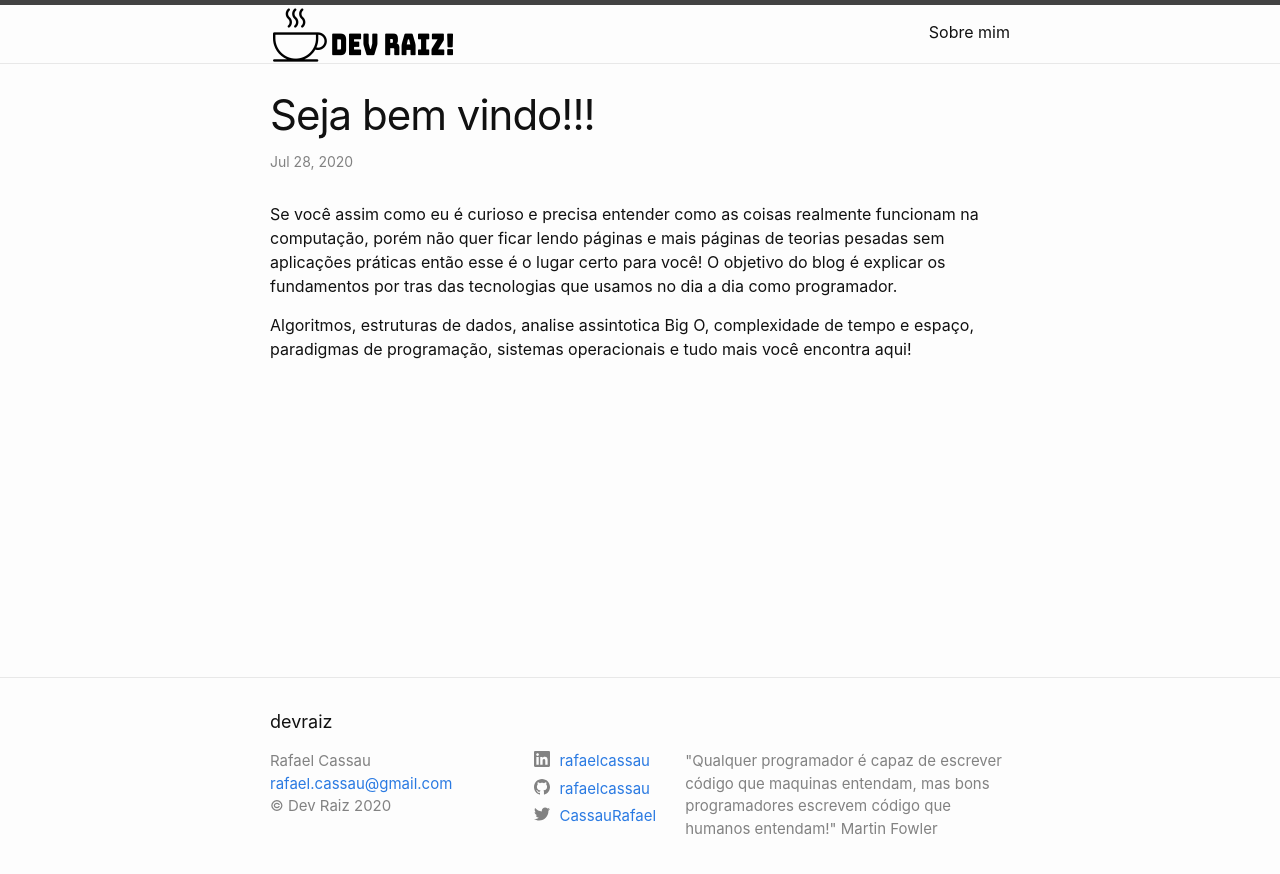
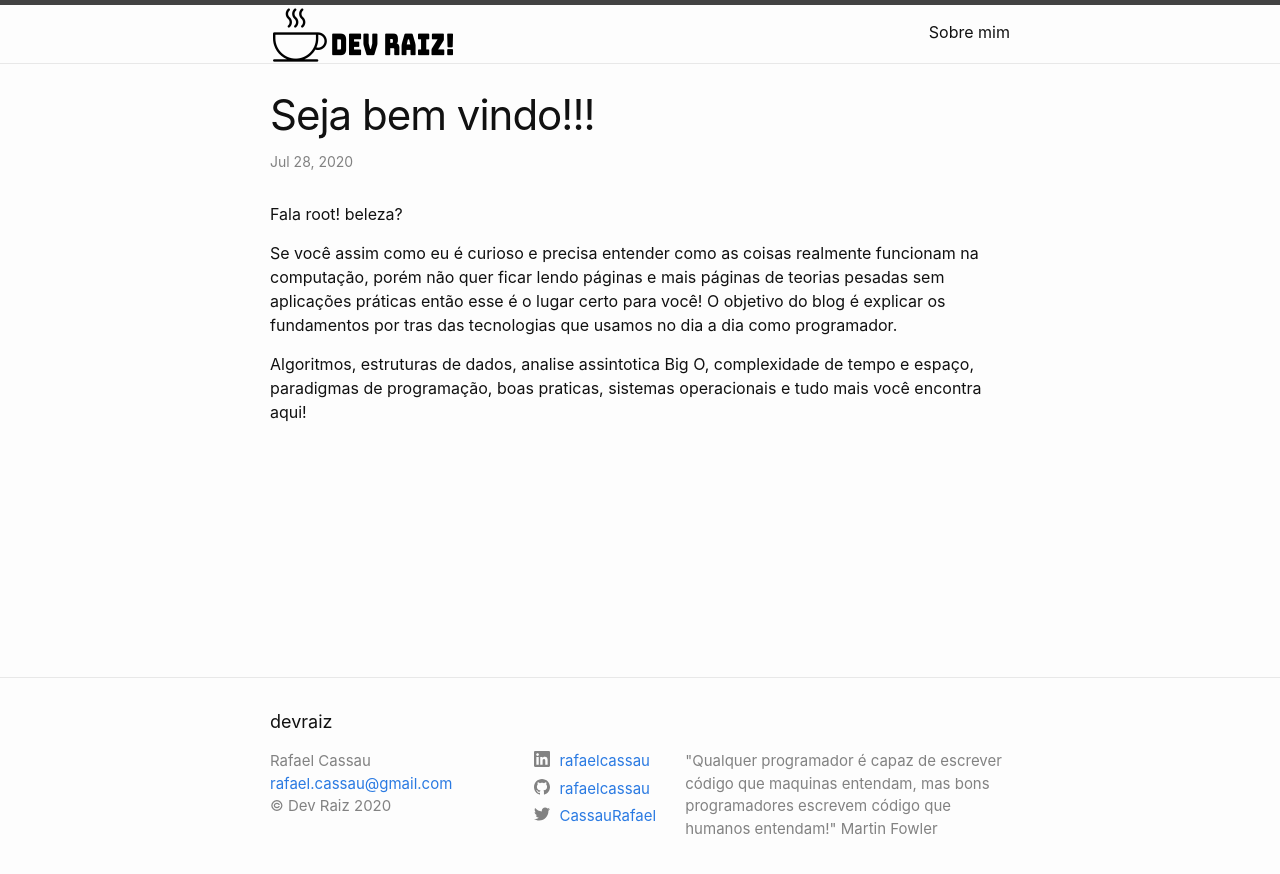
Before and after one commit to rafaelcassau/devraiz, a Jekyll site: the page built from _posts/2020-07-28-welcome.md, in a window 1280 px wide. Shown: the top 874 px of the page. Built offline with Jekyll 4.4.1, drawn with Linux system fonts in a browser that asks for light colours.

Commit message:
improve first post

```diff
--- a/_posts/2020-07-28-welcome.md
+++ b/_posts/2020-07-28-welcome.md
@@ -4,9 +4,11 @@ title:  "Seja bem vindo!!!"
 date:   2020-07-28 02:46 -0300
 categories: welcome
 ---
+Fala root! beleza?
+
 Se você assim como eu é curioso e precisa entender como as coisas realmente funcionam na computação,
 porém não quer ficar lendo páginas e mais páginas de teorias pesadas sem aplicações práticas
 então esse é o lugar certo para você! O objetivo do blog é explicar os fundamentos por tras das
 tecnologias que usamos no dia a dia como programador.
 
-Algoritmos, estruturas de dados, analise assintotica Big O, complexidade de tempo e espaço, paradigmas de programação, sistemas operacionais e tudo mais você encontra aqui!
+Algoritmos, estruturas de dados, analise assintotica Big O, complexidade de tempo e espaço, paradigmas de programação, boas praticas, sistemas operacionais e tudo mais você encontra aqui!
```
